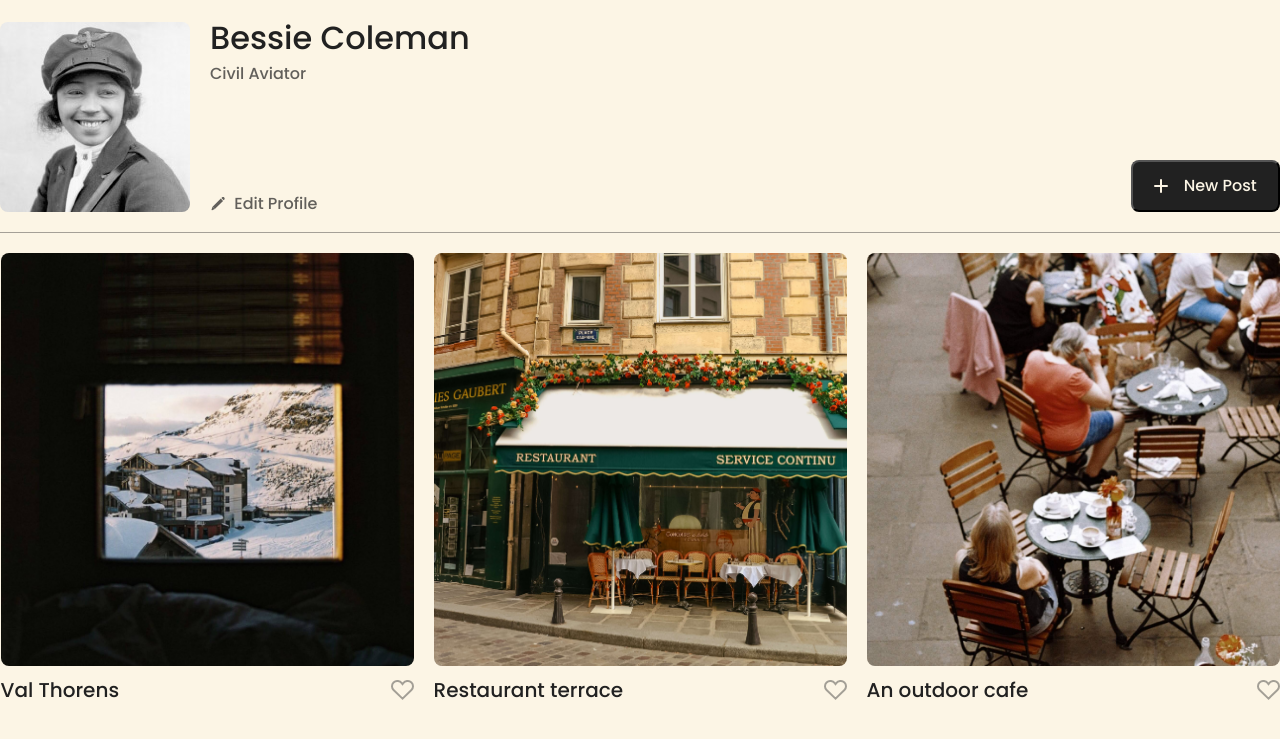
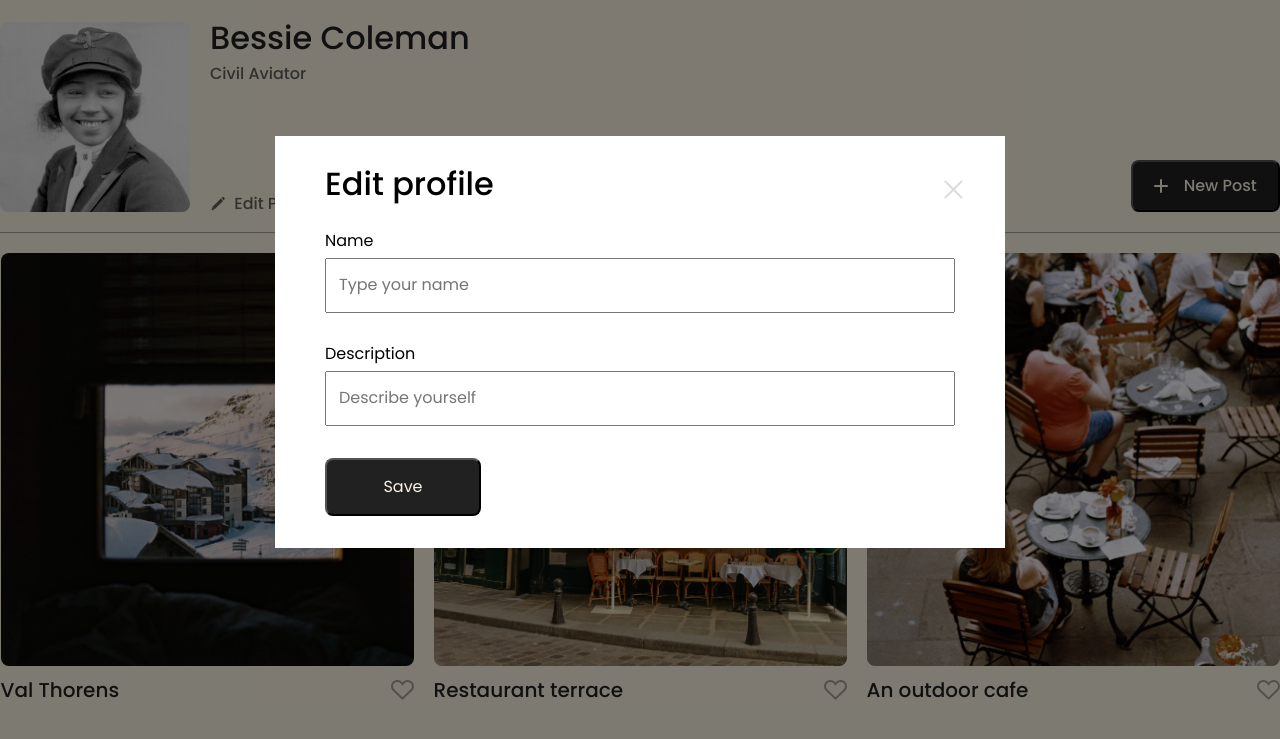
Before and after one commit to DonKC27/se_project_spots, a plain HTML site: page index.html in a window 1280 px wide. Shown: the part 58-797 px from the top of the page. Drawn offline with Linux system fonts and the light colour scheme; grey boxes are pictures that could not be loaded.

Commit message:
Project update

```diff
--- /dev/null
+++ b/blocks/modal.css
@@ -0,0 +1,95 @@
+.modal {
+  position: fixed;
+  top: 0;
+  left: 0;
+  bottom: 0;
+  right: 0;
+  background-color: rgba(0, 0, 0, 0.5);
+  display: flex;
+  flex-direction: column;
+  align-items: center;
+  justify-content: center;
+  visibility: hidden;
+  padding: 0 16px;
+}
+
+.modal_opened {
+  visibility: visible;
+}
+
+.modal__container {
+  background: #fff;
+  padding: 32px 50px;
+  max-width: 730px;
+  width: 100%;
+  position: relative;
+  box-sizing: border-box;
+}
+
+.modal__close-btn {
+  position: absolute;
+  top: 32px;
+  right: 32px;
+  width: 40px;
+  height: 40px;
+  opacity: 40%;
+  display: flex;
+  justify-content: center;
+  background: none;
+  border: none;
+}
+
+.modal__title {
+  margin: 0 0 32px;
+  font-weight: 500;
+  font-size: 32px;
+  line-height: 1;
+  font-family: "Poppins", sans-serif;
+}
+
+.modal__label {
+  display: flex;
+  flex-direction: column;
+  gap: 8px;
+  margin-bottom: 32px;
+  font-family: "Poppins", sans-serif;
+}
+
+.modal__input {
+  padding: 16px 12px;
+}
+.modal__submit-btn {
+  width: 156px;
+  padding: 18px 32px;
+  border-radius: 8px;
+  background-color: #212121;
+  color: #fcf5e5;
+}
+
+@media screen and (max-width: 627px) {
+  .modal {
+    padding: 0 10px;
+  }
+
+  .modal__container {
+    padding: 12px;
+  }
+
+  .modal__title {
+    font-size: 20px;
+    margin: 10px 0 34px;
+  }
+
+  .modal__close-btn {
+    top: 12px;
+    right: 12px;
+  }
+
+  .modal__label {
+    margin-bottom: 24px;
+  }
+
+  .modal__submit-btn {
+    width: 100%;
+  }
+}
--- a/index.html
+++ b/index.html
@@ -111,6 +111,35 @@
       <footer class="footer">
         <p class="footer__copyright">2023 &copy; Spots</p>
       </footer>
+      <div class="modal modal_opened">
+        <div class="modal__container">
+          <button type="submit" class="modal__close-btn">
+            <img src="./images/Close Icon.svg" alt="Close icon" />
+          </button>
+          <h2 class="modal__title">Edit profile</h2>
+          <form name="edit-profile" class="class__form">
+            <label for="name" class="modal__label">
+              Name
+              <input
+                id="name"
+                type="text"
+                class="modal__input"
+                placeholder="Type your name"
+              />
+            </label>
+            <label for="description" class="modal__label">
+              Description
+              <input
+                id="description"
+                type="text"
+                class="modal__input"
+                placeholder="Describe yourself"
+              />
+            </label>
+            <button type="submit" class="modal__submit-btn">Save</button>
+          </form>
+        </div>
+      </div>
     </div>
     <script defer src="./scripts/index.js"></script>
   </body>
--- a/pages/index.css
+++ b/pages/index.css
@@ -6,3 +6,4 @@
 @import url(../blocks/cards.css);
 @import url(../blocks/card.css);
 @import url(../blocks/footer.css);
+@import url(../blocks/modal.css);
```
Also changed, not shown: images/Close Icon.svg (added).
